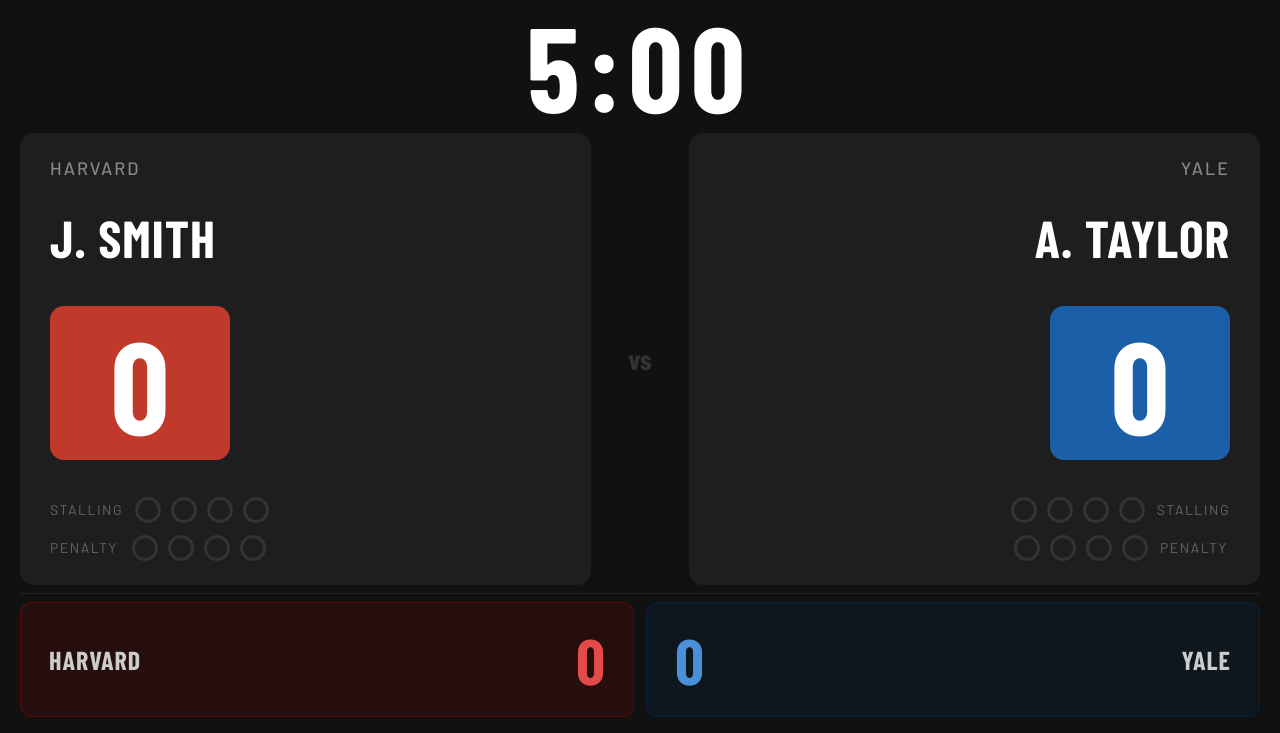
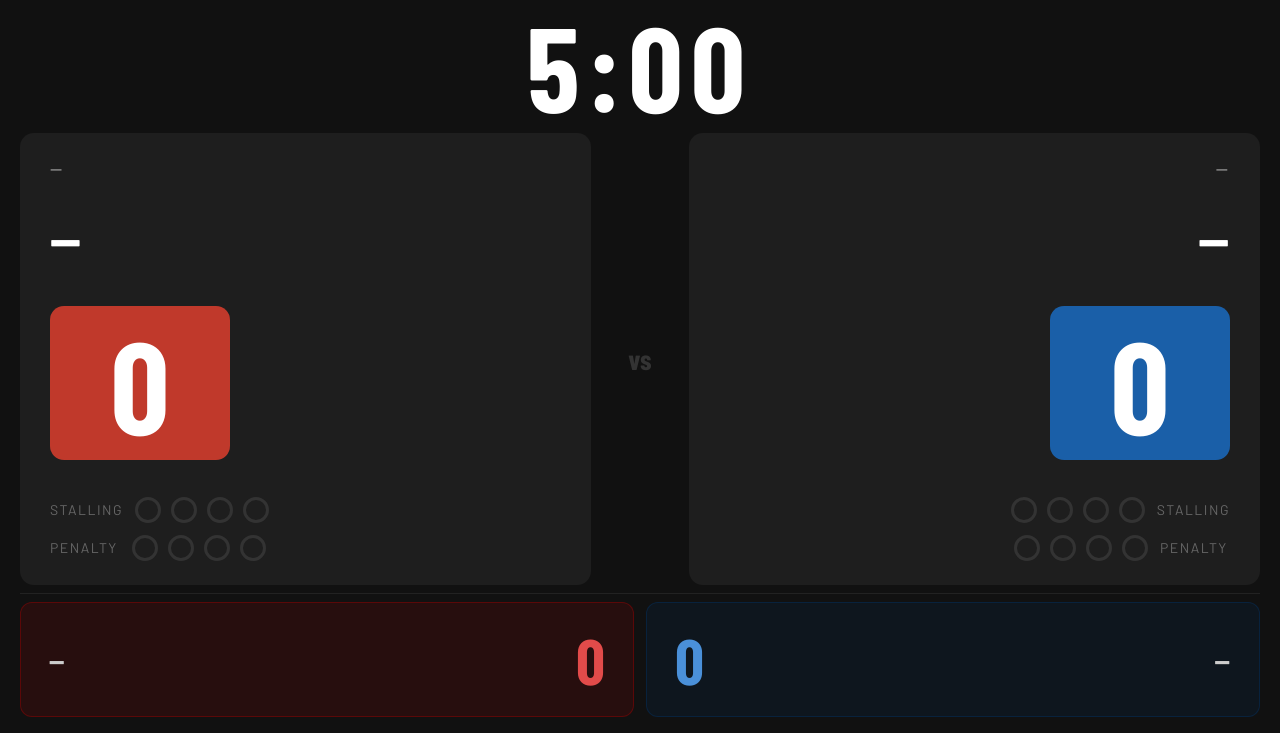
Before and after one commit to collegejjleague/cjl-display, a plain HTML site: page cjl_mat_display_mat1.html in a window 1280 px wide. Shown: the part 67-800 px from the top of the page. Drawn offline with nearby package versions, Linux system fonts and the light colour scheme; no server answers; a web font is replaced by a local one.

Commit message:
Update cjl_mat_display_mat1.html

```diff
--- a/cjl_mat_display_mat1.html
+++ b/cjl_mat_display_mat1.html
@@ -55,8 +55,8 @@ body.supermatch .team-scores,body.supermatch .divider{display:none;}
   <div class="timer" id="timer">5:00</div>
   <div class="scores-row">
     <div class="athlete-card left">
-      <div class="school-name" id="school1">Harvard</div>
-      <div class="athlete-name" id="name1">J. Smith</div>
+      <div class="school-name" id="school1">—</div>
+      <div class="athlete-name" id="name1">—</div>
       <div class="points-box points-red" id="pts1">0</div>
       <div class="indicators">
         <div class="indicator-row"><span class="indicator-label">Stalling</span><div class="strike-dots" id="s1"><div class="dot"></div><div class="dot"></div><div class="dot"></div><div class="dot"></div></div></div>
@@ -65,8 +65,8 @@ body.supermatch .team-scores,body.supermatch .divider{display:none;}
     </div>
     <div class="vs-center">vs</div>
     <div class="athlete-card right">
-      <div class="school-name" id="school2">Yale</div>
-      <div class="athlete-name" id="name2">A. Taylor</div>
+      <div class="school-name" id="school2">—</div>
+      <div class="athlete-name" id="name2">—</div>
       <div class="points-box points-blue" id="pts2">0</div>
       <div class="indicators">
         <div class="indicator-row right"><span class="indicator-label">Stalling</span><div class="strike-dots" id="s2"><div class="dot"></div><div class="dot"></div><div class="dot"></div><div class="dot"></div></div></div>
@@ -76,8 +76,8 @@ body.supermatch .team-scores,body.supermatch .divider{display:none;}
   </div>
   <div class="divider"></div>
   <div class="team-scores">
-    <div class="team-score-card left" id="tc1"><span class="team-name" id="tn1">Harvard</span><span class="team-pts red" id="tp1">0</span></div>
-    <div class="team-score-card right" id="tc2"><span class="team-pts blue" id="tp2">0</span><span class="team-name" id="tn2">Yale</span></div>
+    <div class="team-score-card left" id="tc1"><span class="team-name" id="tn1">—</span><span class="team-pts red" id="tp1">0</span></div>
+    <div class="team-score-card right" id="tc2"><span class="team-pts blue" id="tp2">0</span><span class="team-name" id="tn2">—</span></div>
   </div>
 </div>
  <script>
```
